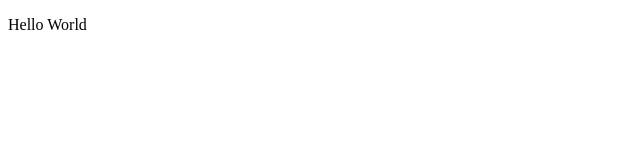
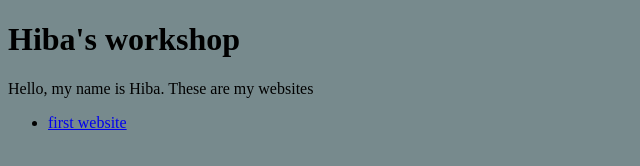
Before and after one commit to hibazt/home, a plain HTML site: page index.html in a window 1280 px wide. Shown: the whole page, without its empty margins (0-640 px from the left). Drawn offline with Linux system fonts and the light colour scheme.

Commit message:
added projects and css

```diff
--- /dev/null
+++ b/First-website/main.css
@@ -0,0 +1,25 @@
+body {
+    background-color: #96d18f;
+    margin: 20px;
+    font-size: 20px;
+}
+
+p{
+    color: whitesmoke;
+    background-color: darkolivegreen;
+    padding: 30px;
+    margin: 30px;
+}
+
+li {
+    color: gray;
+}
+
+ol {
+    background-color: whitesmoke;
+}
+
+.introduction {
+    background-color: rgb(216, 120, 120);
+    border: 5px dashed #96d18f;
+}
--- a/index.html
+++ b/index.html
@@ -2,8 +2,13 @@
 <html>
     <head>
         <title>Hiba's Homepage</title>
+        <link rel="stylesheet" href="main.css"
     </head>
     <body>
-        <p>Hello World</p>
+        <h1>Hiba's workshop</h1>
+        <p>Hello, my name is Hiba. These are my websites</p>
+        <ul>
+            <li><a href="First-website/index.html">first website</a></li>
+        </ul>
     </body>
 </html>
--- /dev/null
+++ b/main.css
@@ -0,0 +1,3 @@
+body {
+    background-color:hsl(188, 9%, 51%)
+}
```
Also changed, not shown: First-website/about.html (added, +13 -0 lines), First-website/index.html (added, +34 -0 lines), 3 other files.
